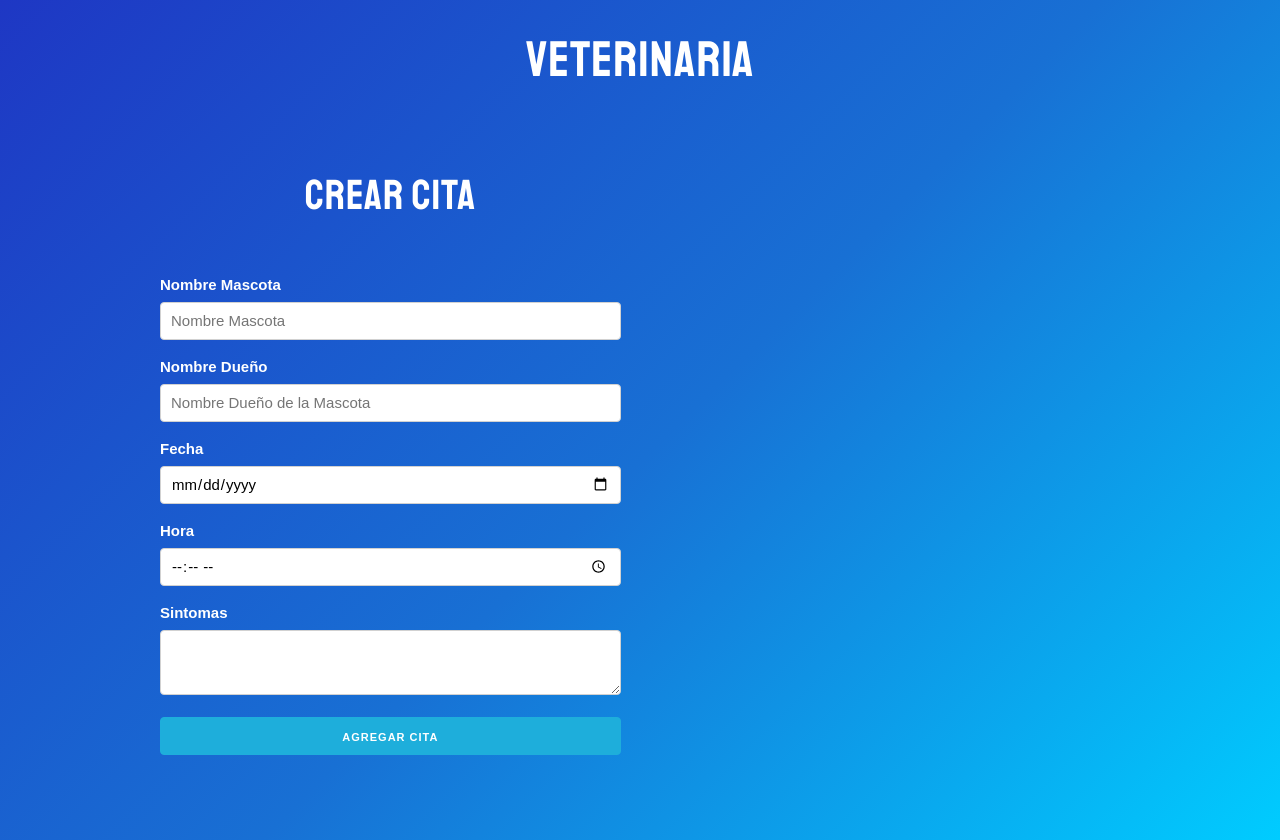
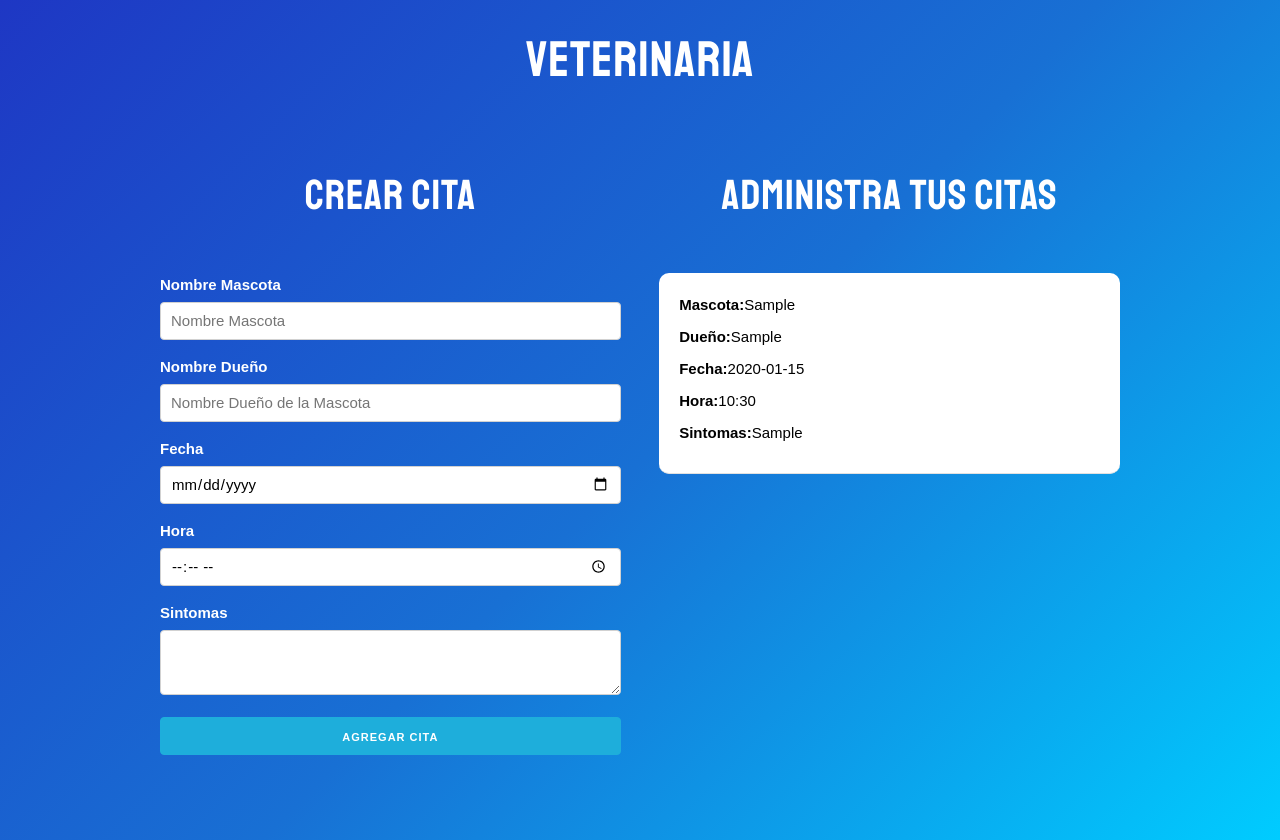
Before and after one commit to FedePe/Veterinaria-React, a React (Create React App) app: page / in a window 1280 px wide. Both pictures are taken after typing "Sample", "Sample", "2020-01-15", "10:30", "Sample" into the empty fields and a click on the button "AGREGAR CITA". Built offline with nearby package versions, Linux system fonts and the light colour scheme.

Commit message:
Mostrando las citas

```diff
--- a/src/App.js
+++ b/src/App.js
@@ -1,5 +1,6 @@
 import React, {Fragment, useState} from 'react';
 import Formulario from './components/Formulario';
+import Cita from './components/Cita';
 
 function App() {
 
@@ -26,7 +27,13 @@
           />
         </div>
         <div className="one-half column">
-
+          <h2>Administra tus citas</h2>
+          {citas.map(cita => (
+            <Cita
+              key={cita.id}
+              cita={cita}
+            />
+          ))}
         </div>
       </div>
     </div>
--- /dev/null
+++ b/src/components/Cita.js
@@ -0,0 +1,34 @@
+import React from 'react';
+
+const Cita = ({cita}) =>  (
+    <div className="cita">
+        <p>Mascota:
+            <span>
+                {cita.mascota}
+            </span>
+        </p>
+        <p>Dueño:
+            <span>
+                {cita.propietario}
+            </span>
+        </p>
+        <p>Fecha:
+            <span>
+                {cita.fecha}
+            </span>
+        </p>
+        <p>Hora:
+            <span>
+                {cita.hora}
+            </span>
+        </p>
+        <p>Sintomas:
+            <span>
+                {cita.sintomas}
+            </span>
+        </p>
+    </div>
+ );
+
+
+export default Cita;
```
